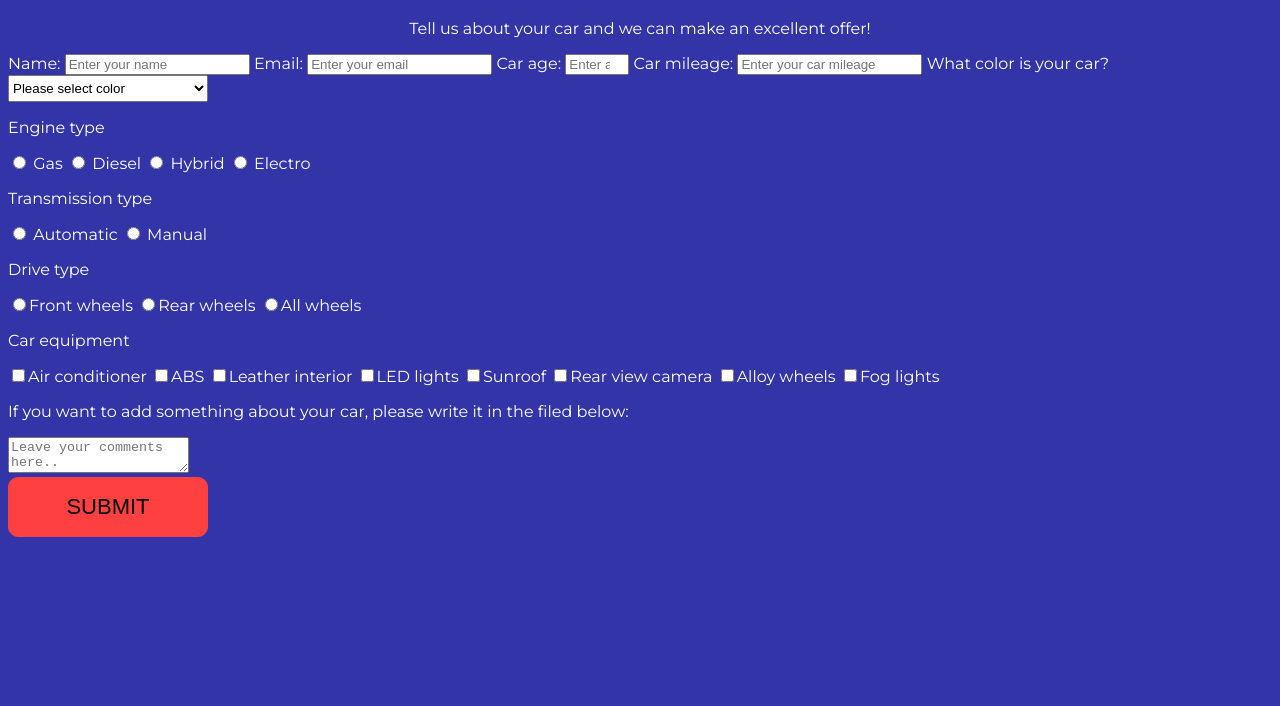
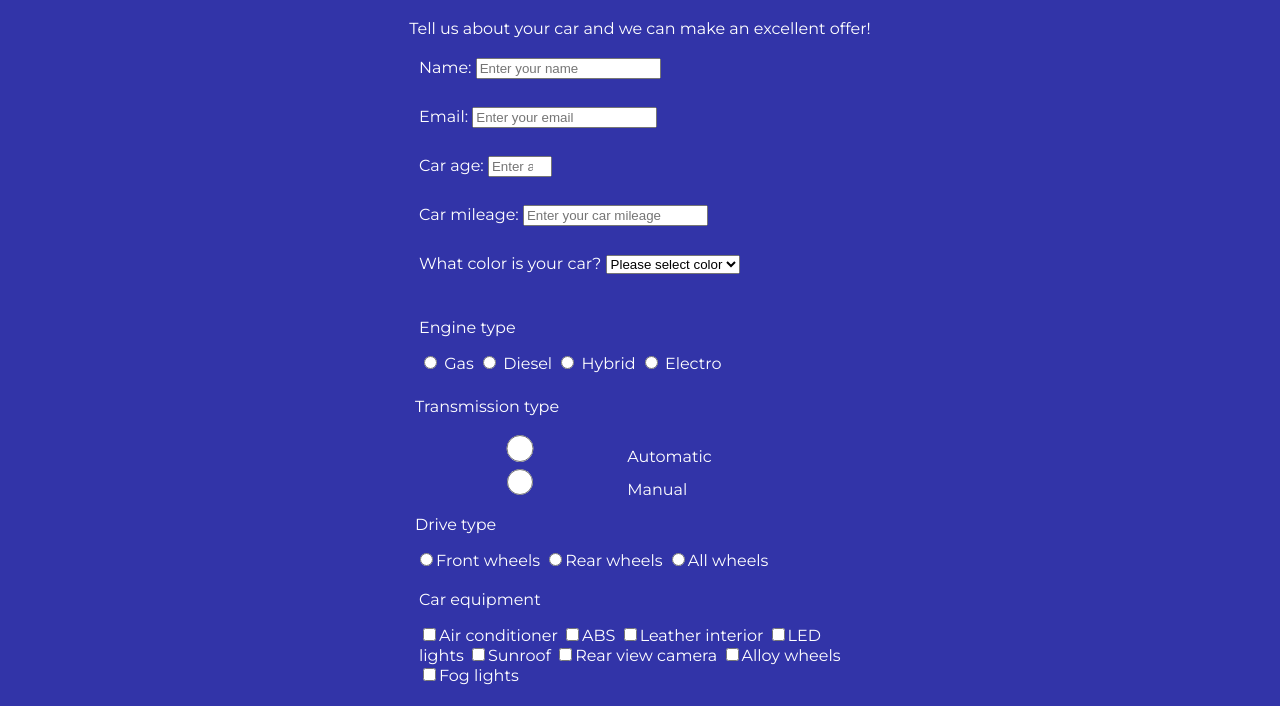
Before and after one commit to SpecialAgentOne/zelauto, a plain HTML site: page index.html in a window 1280 px wide. Shown: the part 63-769 px from the top of the page. Drawn offline with Linux system fonts and the light colour scheme.

Commit message:
Margin and padding added + bugfix

```diff
--- a/index.html
+++ b/index.html
@@ -14,19 +14,19 @@
     </header>
     <main>
       <form id="survey-form">
-        <label id="name-label" for="name">
+        <div class="form-input"><label id="name-label" for="name">
           Name: <input type="text" name="name" id="name" placeholder="Enter your name" required />
-        </label>
-        <label id="email-label" for="email">
+        </label></div>
+        <div class="form-input"><label id="email-label" for="email">
           Email: <input type="email" name="email" id="email" placeholder="Enter your email" required />
-        </label>
-        <label id="number-label" for="number">
+        </label></div>
+        <div class="form-input"><label id="number-label" for="number">
           Car age: <input type="number" name="age" id="number" min="1" max="100" placeholder="Enter age of your car" />
-        </label>
-        <label id="number-label" for="number">
+        </label></div>
+        <div class="form-input"><label id="number-label" for="number">
           Car mileage: <input type="number" name="age" id="number" placeholder="Enter your car mileage" />
-        </label>
-        <label>What color is your car?
+        </label></div>
+        <div class="form-input"><label>What color is your car?
           <select id="dropdown">
             <option disabled selected value>Please select color</option>
             <option value="black">Black</option>
@@ -40,13 +40,13 @@
             <option value="white">White</option>
             <option value="yellow">Yellow</option>
         </select>
-        </label>
+        </label></div>
         <div class="engine">
           <p>Engine type</p>
-          <label><input type="radio" name="engine-type" value="gas" class="radio"/> Gas</label>
-          <label><input type="radio" name="engine-type" value="diesel" class="radio"/> Diesel</label>
-          <label><input type="radio" name="engine-type" value="hybrid" class="radio"/> Hybrid</label>
-          <label><input type="radio" name="engine-type" value="electro" class="radio"/> Electro</label>
+          <label><input type="radio" name="engine-type" value="gas"/> Gas</label>
+          <label><input type="radio" name="engine-type" value="diesel"/> Diesel</label>
+          <label><input type="radio" name="engine-type" value="hybrid"/> Hybrid</label>
+          <label><input type="radio" name="engine-type" value="electro"/> Electro</label>
         </div>
         <div class="transmission">
           <p>Transmission type</p>
@@ -59,7 +59,7 @@
           <label><input type="radio" name="drive-type" value="rear" />Rear wheels</label>
           <label><input type="radio" name="drive-type" value="all" />All wheels</label>
         </div>
-        <div>
+        <div class="form-input">
           <p>Car equipment</p>
           <label><input type="checkbox" value="conditioner" />Air conditioner</label>
           <label><input type="checkbox" value="abs" />ABS </label>
@@ -70,11 +70,11 @@
           <label><input type="checkbox" value="alloy" />Alloy wheels</label>
           <label><input type="checkbox" value="fog" />Fog lights</label>
         </div>
-        <div>
+        <div class="form-input">
           <p>If you want to add something about your car, please write it in the filed below:</p>
           <textarea name="comments" id="comments" placeholder="Leave your comments here.."></textarea>
         </div>
-        <button type="submit" id="submit">Submit</button>
+        <div class="form-input"><button class="button" type="submit" id="submit">Submit</button></div>
       </form>
     </main>
     <footer>
--- a/styles.css
+++ b/styles.css
@@ -3,6 +3,8 @@ body {
   background-image: url("#");
   color: #FFFFFF;
   font-family: 'Montserrat', sans-serif;
+  margin-left: auto;
+  margin-right: auto;
 }
 
 header {
@@ -11,10 +13,42 @@ body {
 
 main {
   text-align: left;
+  margin-left: auto;
+  margin-right: auto;
+  width: 450px;
+}
+
+form {
+  display: block;
+  margin-left: auto;
+  margin-right: auto;
+}
+
+.form-input {
+  margin: 0 auto 1.25rem auto;
+  padding: 0.25rem;
+}
+
+.engine {
+  margin: 0 auto 1.25rem auto;
+  padding: 0.25rem;
+}
+
+.transmission {
+  .engine {
+  margin: 0 auto 1.25rem auto;
+  padding: 0.25rem;
+}
+
+.drive {
+  margin: 0 auto 1.25rem auto;
+  padding: 0.25rem;
 }
 
 input {
   color: #000000;
+  width: 200px;
+  height: 2em;
 }
 
 input .radio {
@@ -28,12 +62,18 @@ body {
   height: 2em;
 }
 
-  button {
-    width: 200px;
-    height: 60px;
-    font-size: 22px;
-    text-transform: uppercase;
-    background-color: #ff4040;
-    border: solid 1px #ff4040;
-    border-radius: 10px;
+.button {
+  font-size: 18px;
+  color: white;
+  background-color: green;
+  width: 90%;
+  height: 32px;
 }
+
+.button:hover {
+  font-size: 18px;
+  color: black;
+  background-color: light-green;
+  width: 90%;
+  height: 32px;
+}
```
Lines whose indentation alone changed are shown as unchanged.
